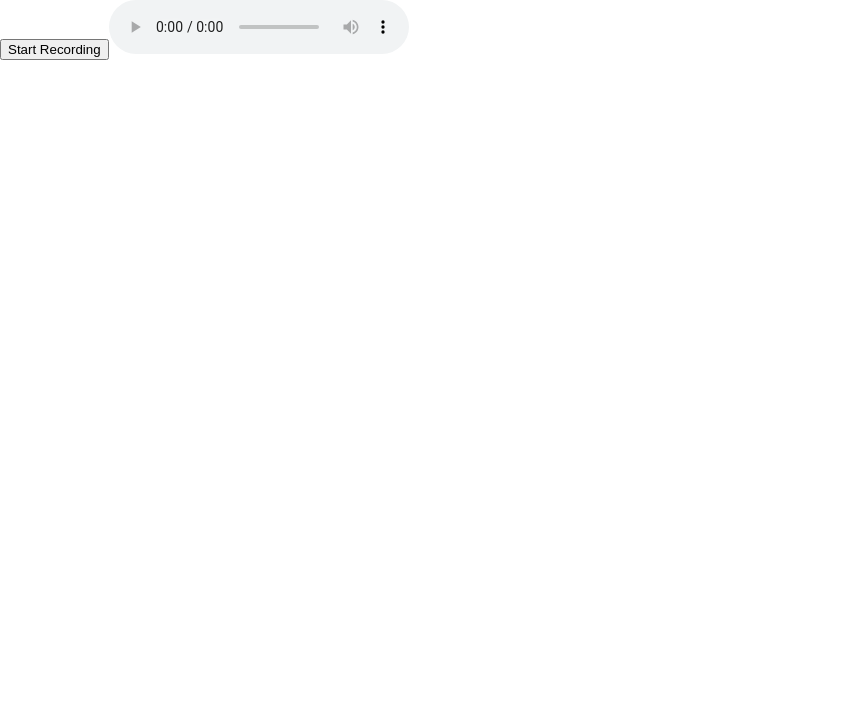
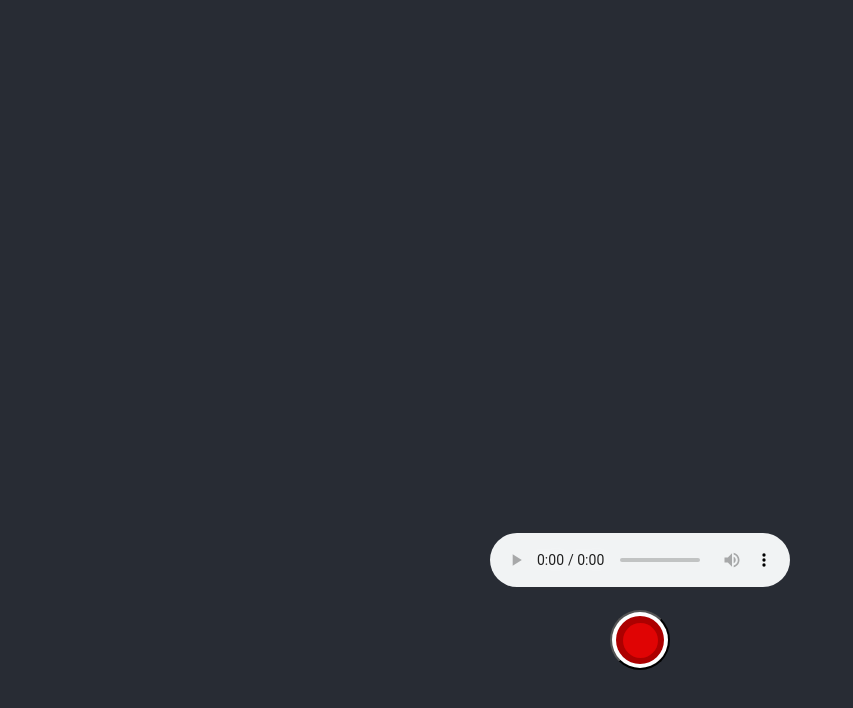
Before and after one commit to ThomasLemos/Distribuido, a React (Create React App) app in the folder client/: page / in a window 1280 px wide. Shown: the top 708 px of the page, without its empty margins (0-853 px from the left). Built offline with nearby package versions, Linux system fonts and the light colour scheme.

Commit message:
ajeitando objetos do front end

```diff
--- a/client/src/App.css
+++ b/client/src/App.css
@@ -36,3 +36,84 @@
     transform: rotate(360deg);
   }
 }
+
+.container {
+  display: flex;
+  flex-direction: column;
+  align-items: center;
+}
+
+.message {
+  position: absolute;
+  top: 85%;
+  left: 50%;
+  transform: translate(-50%, -50%);
+}
+
+body {
+  background-color: rgb(40, 44, 52);
+}
+
+.record-button {
+  position: absolute;
+  top: 80%;
+  left: 50%;
+  transform: translate(-50%, -50%);
+  width: 60px;
+  height: 60px;
+  background-color: rgb(255, 255, 255);
+  border-radius: 50%;
+  display: flex;
+  justify-content: center;
+  align-items: center;
+}
+
+.record-button::before {
+  content: "";
+  position: absolute;
+  width: 48px;
+  height: 48px;
+  background-color: rgb(172, 0, 0);
+  border-radius: 50%;
+}
+
+.record-button::after {
+  content: "";
+  position: absolute;
+  width: 35px;
+  height: 35px;
+  background-color: rgb(224, 4, 4);
+  border-radius: 50%;
+
+}
+
+.stop-button {
+  position: absolute;
+  top: 80%;
+  left: 50%;
+  transform: translate(-50%, -50%);
+  width: 60px;
+  height: 60px;
+  border-radius: 50%;
+  background-color: white;
+}
+
+.stop-button::after {
+  content: "";
+  position: absolute;
+  top: 0;
+  bottom: 0;
+  left: 0;
+  right: 0;
+  margin: auto;
+  width: 40%;
+  height: 40%;
+  background-color: red;
+}
+
+.audioposition{
+  position: absolute;
+  top: 70%;
+  left: 50%;
+  transform: translate(-50%, -50%);
+}
--- a/client/src/App.js
+++ b/client/src/App.js
@@ -1,4 +1,5 @@
 import { useState, useRef } from 'react';
+import './App.css';
 
 function App() {
   const [recording, setRecording] = useState(false);
@@ -47,10 +48,11 @@ function App() {
   };
 
   return (
-    <div>
-      <button onClick={handleRecordButtonClick}>{recording ? 'Stop Recording' : 'Start Recording'}</button>
-      <audio ref={audioRef} controls />
-      <p>{status}</p>
+    <div className="container">
+      <button className={recording ? 'stop-button' : 'record-button'} onClick={handleRecordButtonClick}>
+      </button>
+      <audio ref={audioRef} controls className="audioposition"/>
+      <p className="message">{status}</p>
     </div>
   );
 }
```
Also changed, not shown: 1 other file (tests, documents, lock files or other folders).
